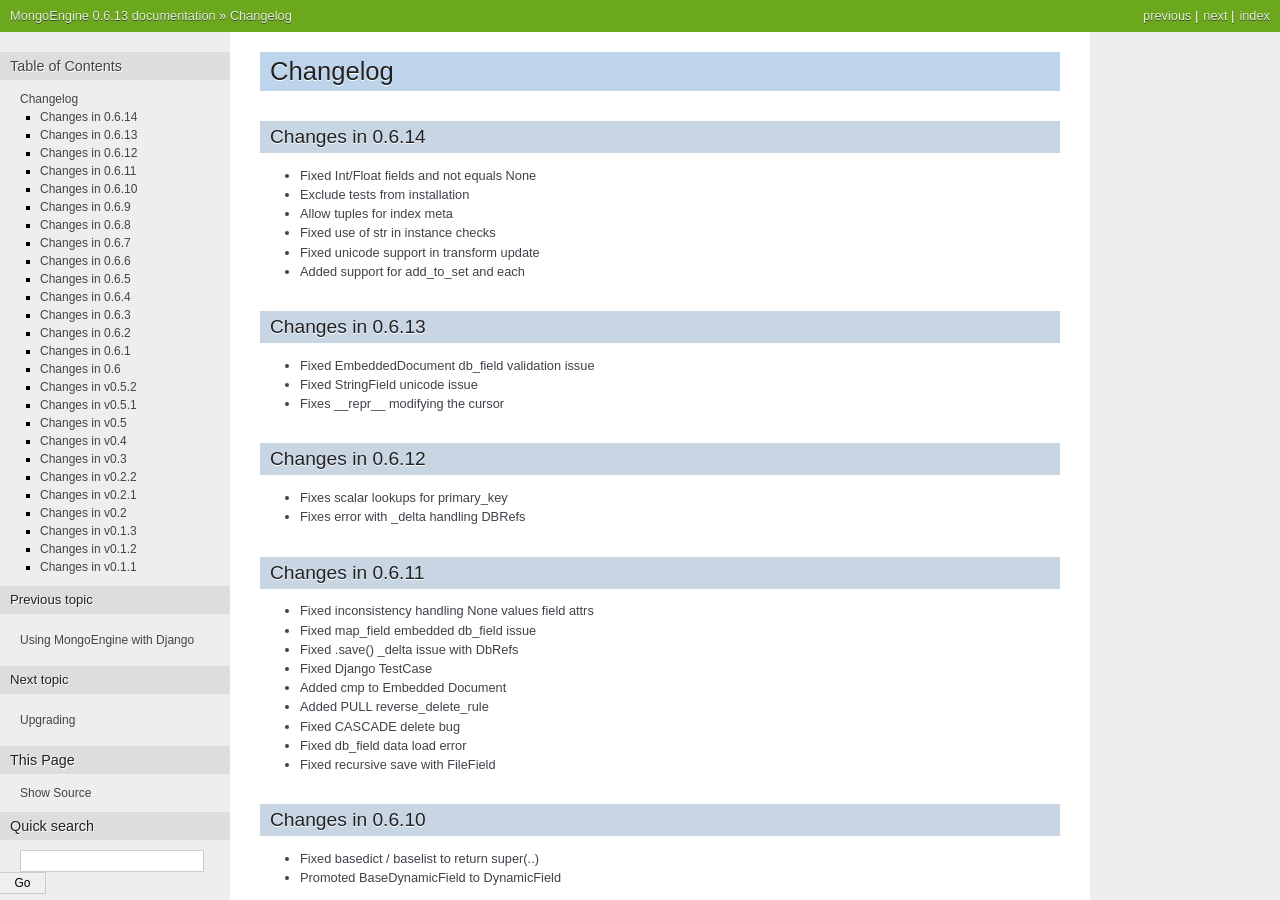
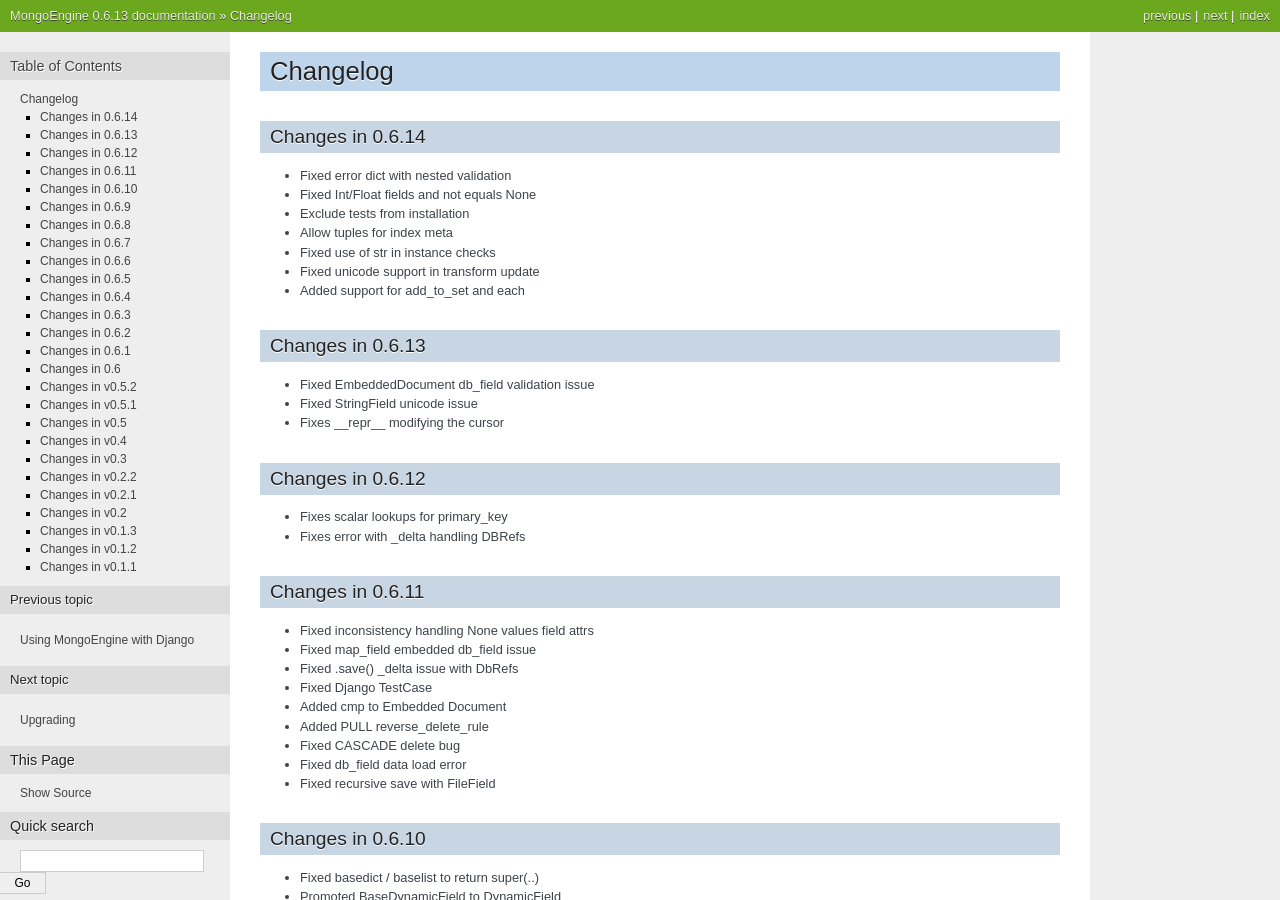
Before and after one commit to MongoEngine/mongoengine, a Sphinx documentation site: the page built from docs/changelog.rst, in a window 1280 px wide and 900 px high. Built offline with Sphinx 7.4.7, drawn with Linux system fonts in a browser that asks for light colours.

Commit message:
Updated changelog / AUTHORS
refs hmarr/mongoengine#529

```diff
--- a/docs/changelog.rst
+++ b/docs/changelog.rst
@@ -4,6 +4,7 @@ Changelog
 
 Changes in 0.6.14
 =================
+- Fixed error dict with nested validation
 - Fixed Int/Float fields and not equals None
 - Exclude tests from installation
 - Allow tuples for index meta
```
Also changed, not shown: 1 other file.
